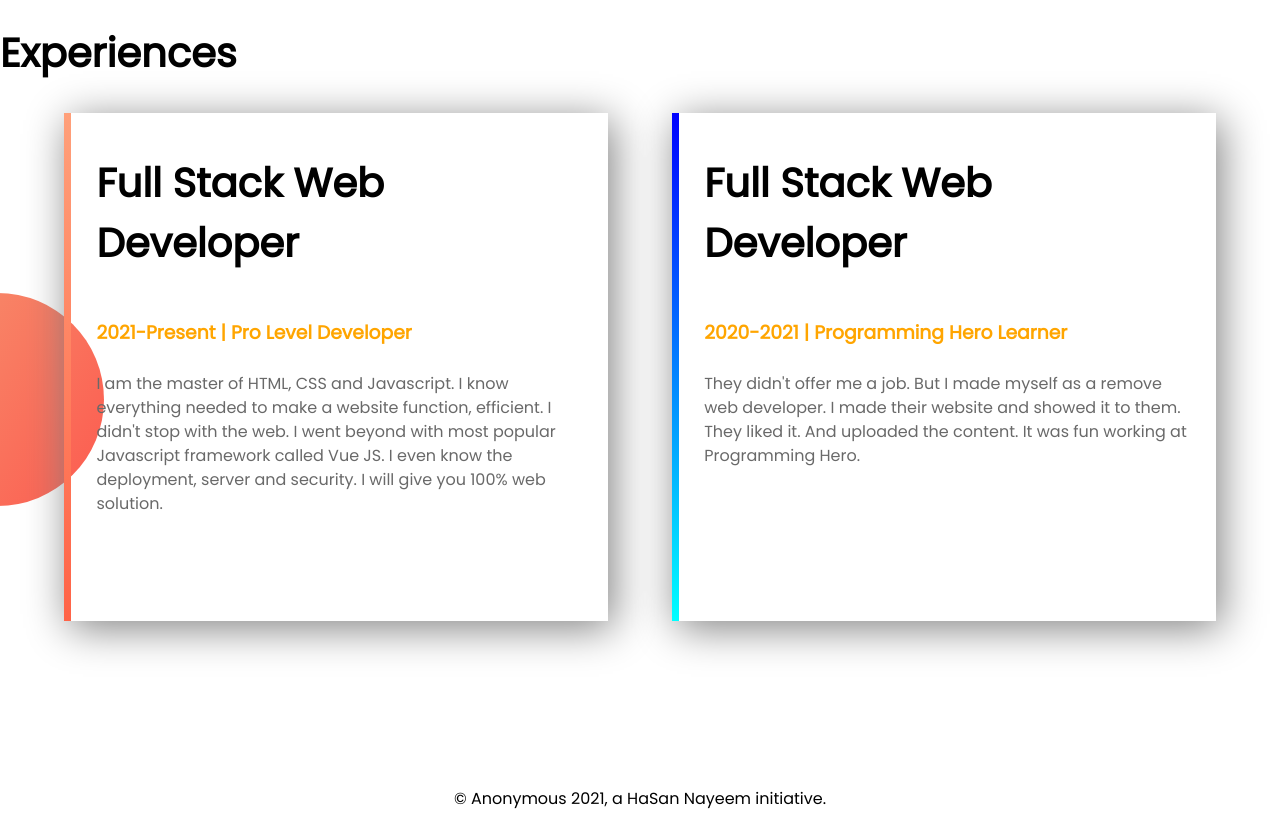
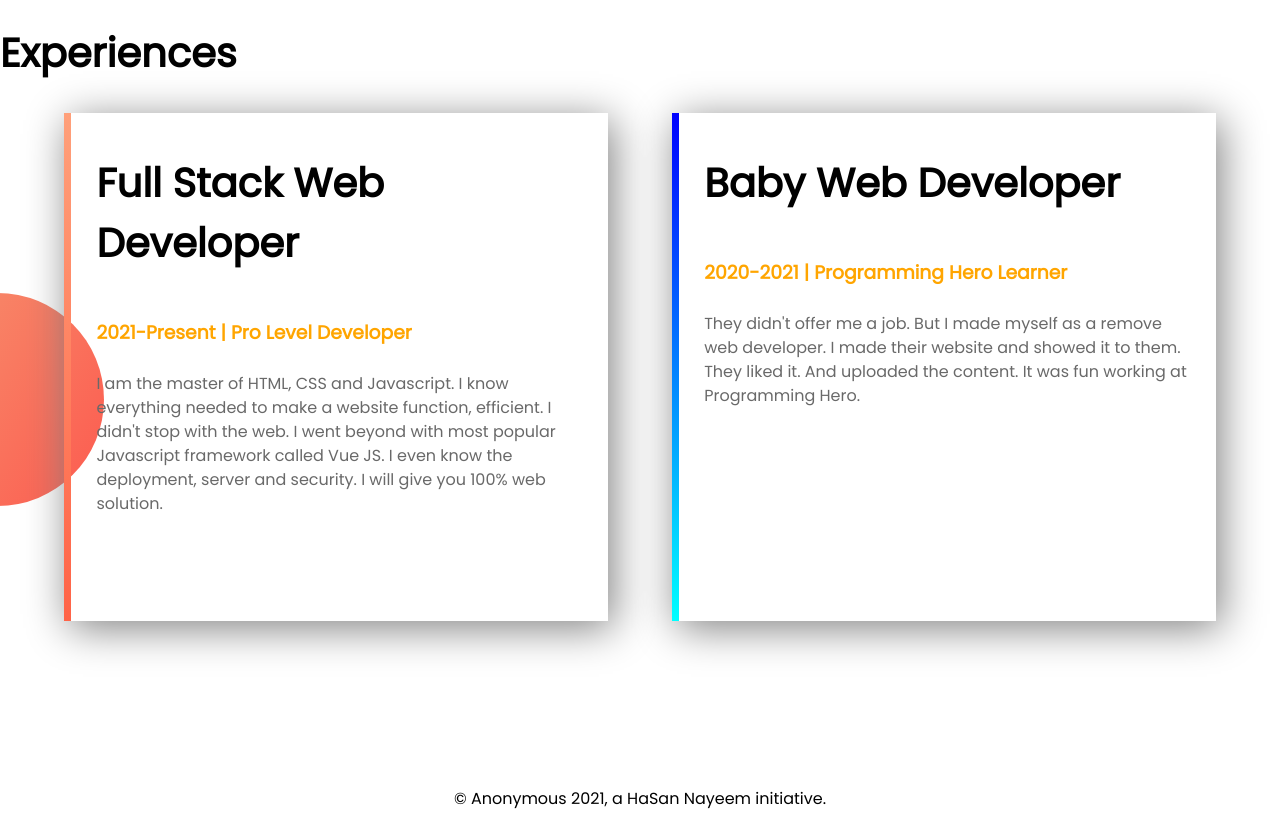
Before and after one commit to hasannayeeem/first-practice-w_ph, a plain HTML site: page index.html in a window 1280 px wide. Shown: the part 1220-2056 px from the top of the page. Drawn offline with Linux system fonts and the light colour scheme.

Commit message:
anonymous world

```diff
--- a/index.html
+++ b/index.html
@@ -59,7 +59,7 @@
             <p class="experiences-card-1__description">I am the master of HTML, CSS and Javascript. I know everything needed to make a website function, efficient. I didn't stop with the web. I went beyond with most popular Javascript framework called Vue JS. I even know the deployment, server and security. I will give you 100% web solution.</p>
         </div>
         <div class="experiences-card-2">
-            <h2 class="experiences-card-2__title">Full Stack Web Developer</h2>
+            <h2 class="experiences-card-2__title">Baby Web Developer</h2>
             <h3 class="experiences-card-1__co-title">2020-2021 | Programming Hero Learner</h3>
             <p class="experiences-card-2__description">They didn't offer me a job. But I made myself as a remove web developer. I made their website and showed it to them. They liked it. And uploaded the content. It was fun working at Programming Hero.</p>
     </div>
```
